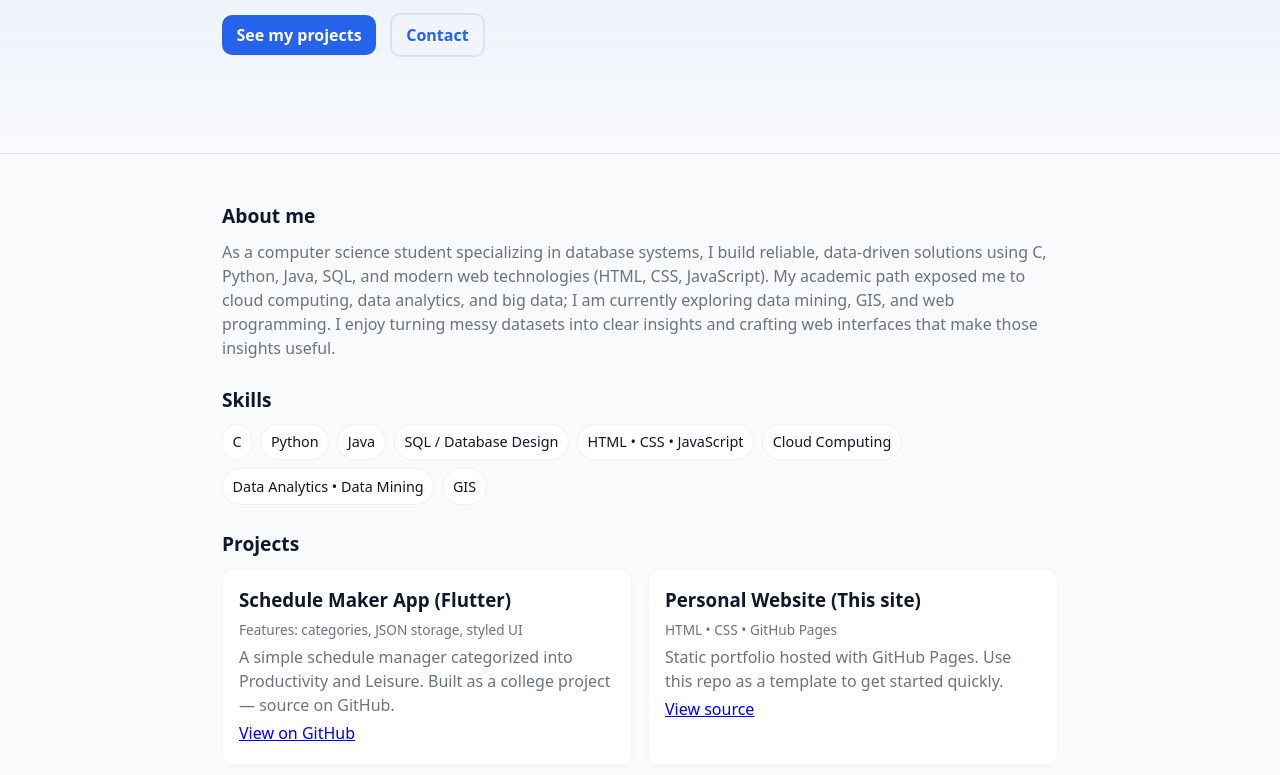
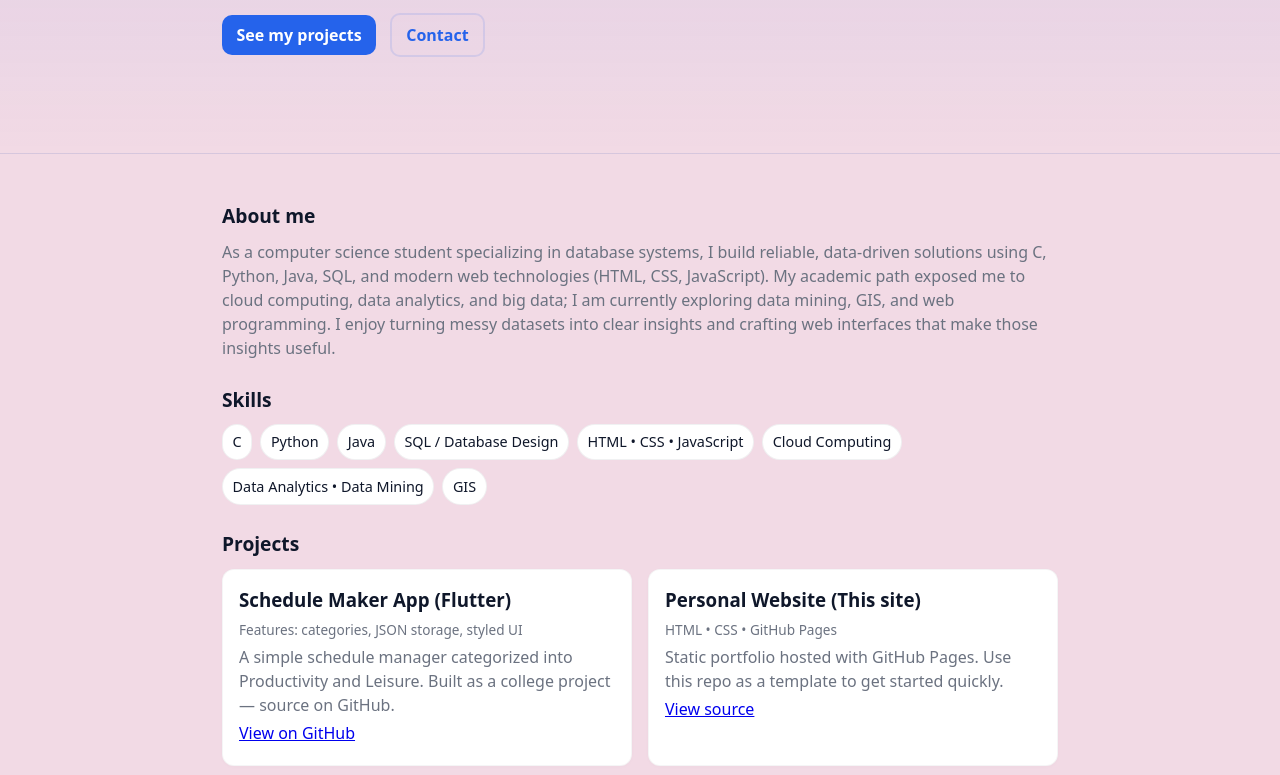
Before and after one commit to GeoffreyJulianto/GeoffreyJulianto.github.io, a plain HTML site: page index.html in a window 1280 px wide. Shown: the part 164-939 px from the top of the page. Drawn offline with Linux system fonts and the light colour scheme.

Commit message:
Update index.html

```diff
--- a/index.html
+++ b/index.html
@@ -20,7 +20,7 @@
     html,body{height:100%}
     body{
       margin:0;font-family:system-ui,-apple-system,"Segoe UI",Roboto,"Helvetica Neue",Arial;
-      background:var(--bg);color:#0f172a;line-height:1.5;
+      background:var(--bg);color:#0f172a;line-height:1.5;background-color:#F2DAE5;
     }
     .container{max-width:var(--max-width);margin:0 auto;padding:2rem}
 
```
